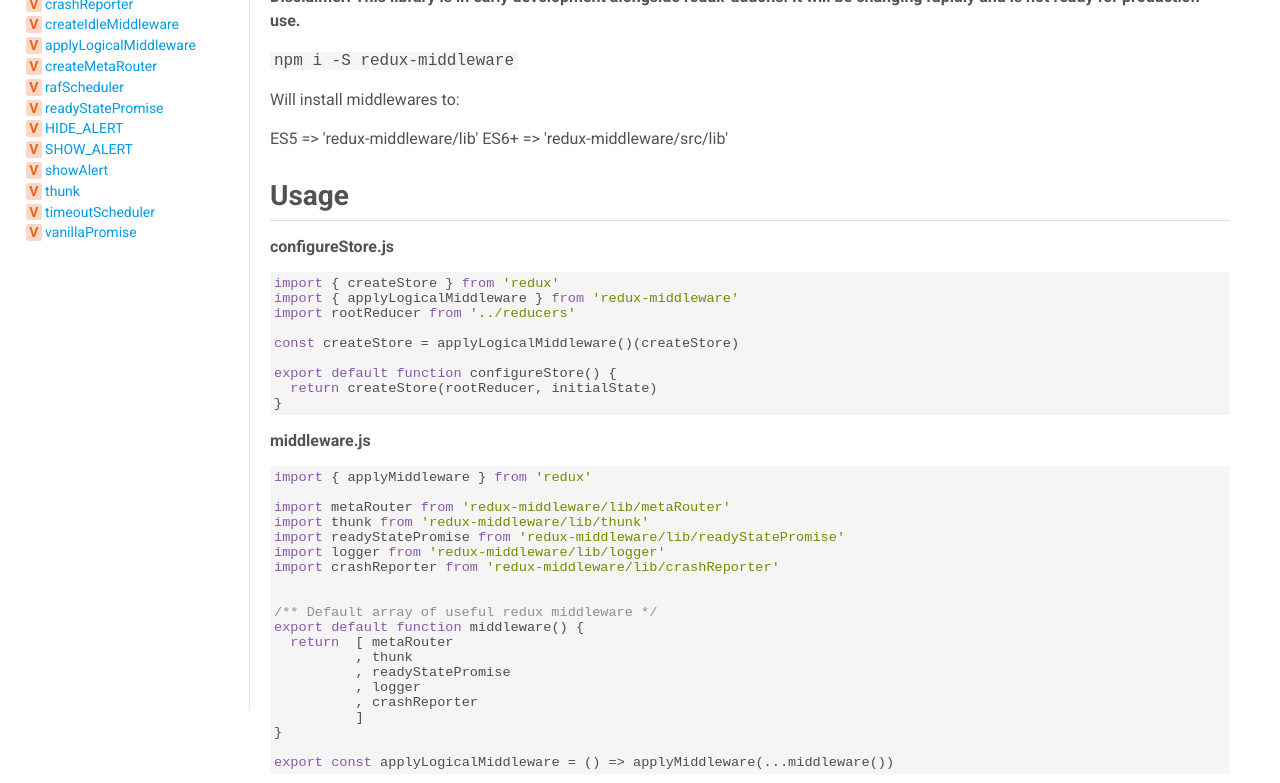
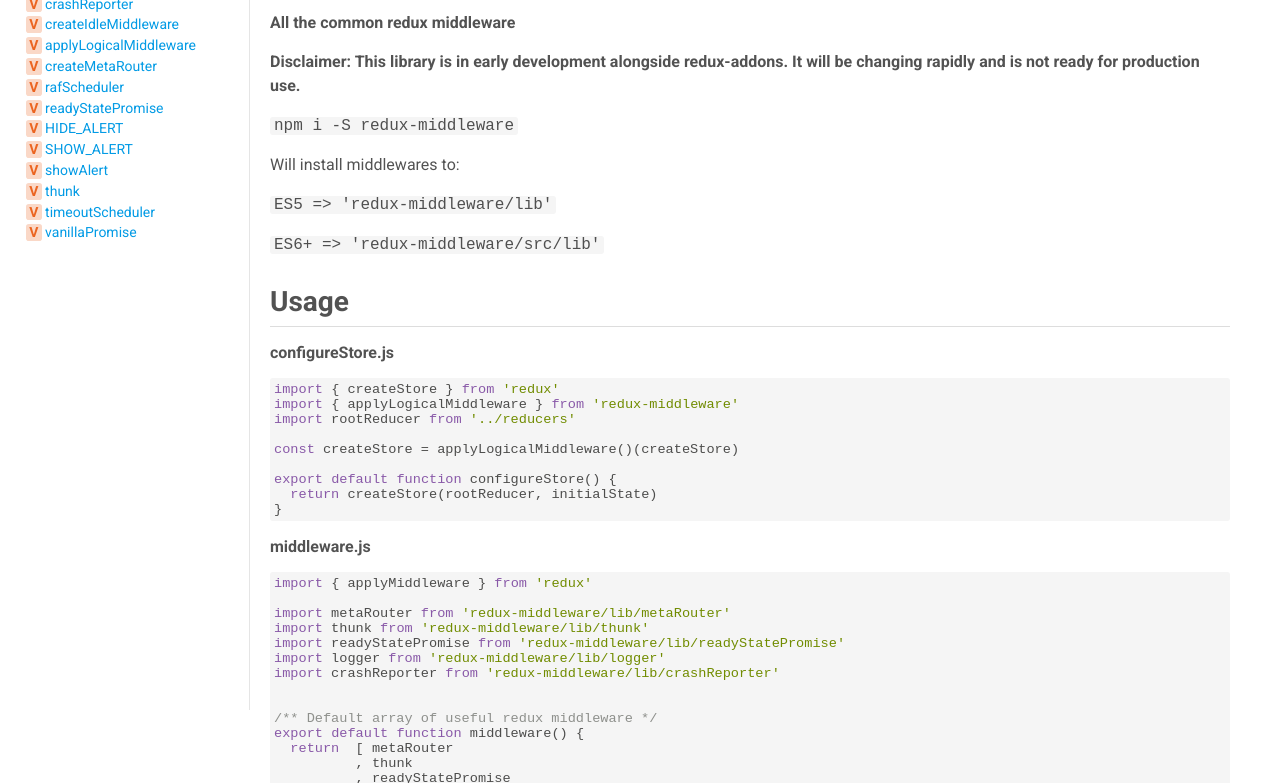
Before and after one commit to noderaider/redux-middleware, a website: page doc/index.html in a window 1280 px wide. Shown: the part 104-887 px from the top of the page. Drawn offline with Linux system fonts and the light colour scheme.

Commit message:
doc-release

```diff
--- a/doc/index.html
+++ b/doc/index.html
@@ -50,12 +50,13 @@
 </div>
 </nav>
 
-<div class="content" data-ice="content"><div data-ice="index" class="github-markdown"><p><strong>All the common redux middleware</strong></p>
+<div class="content" data-ice="content"><div data-ice="index" class="github-markdown"><h1 id="redux-middleware">redux-middleware</h1>
+<p><strong>All the common redux middleware</strong></p>
 <p><strong>Disclaimer: This library is in early development alongside redux-addons. It will be changing rapidly and is not ready for production use.</strong></p>
 <p><code>npm i -S redux-middleware</code></p>
 <p>Will install middlewares to:</p>
-<p>ES5   =&gt; &apos;redux-middleware/lib&apos;
-ES6+  =&gt; &apos;redux-middleware/src/lib&apos;</p>
+<p><code>ES5   =&gt; &apos;redux-middleware/lib&apos;</code></p>
+<p><code>ES6+  =&gt; &apos;redux-middleware/src/lib&apos;</code></p>
 <h2 id="usage">Usage</h2>
 <h5 id="configurestore-js">configureStore.js</h5>
 <pre><code class="lang-js"><code class="source-code prettyprint">import { createStore } from &apos;redux&apos;
--- a/package.json
+++ b/package.json
@@ -18,6 +18,7 @@
     "postrelease": "npm run release-doc",
     "prerelease-doc": "npm run doc",
     "release-doc": "git subtree push --prefix doc origin gh-pages",
+    "postrelease-doc": "git commit -am \"doc-release\" && git push --follow-tags",
     "test": "echo \"Error: no test specified\" && exit 1"
   },
   "repository": {
```
Also changed, not shown: doc/package.json (+7 -4 lines), README.md.
